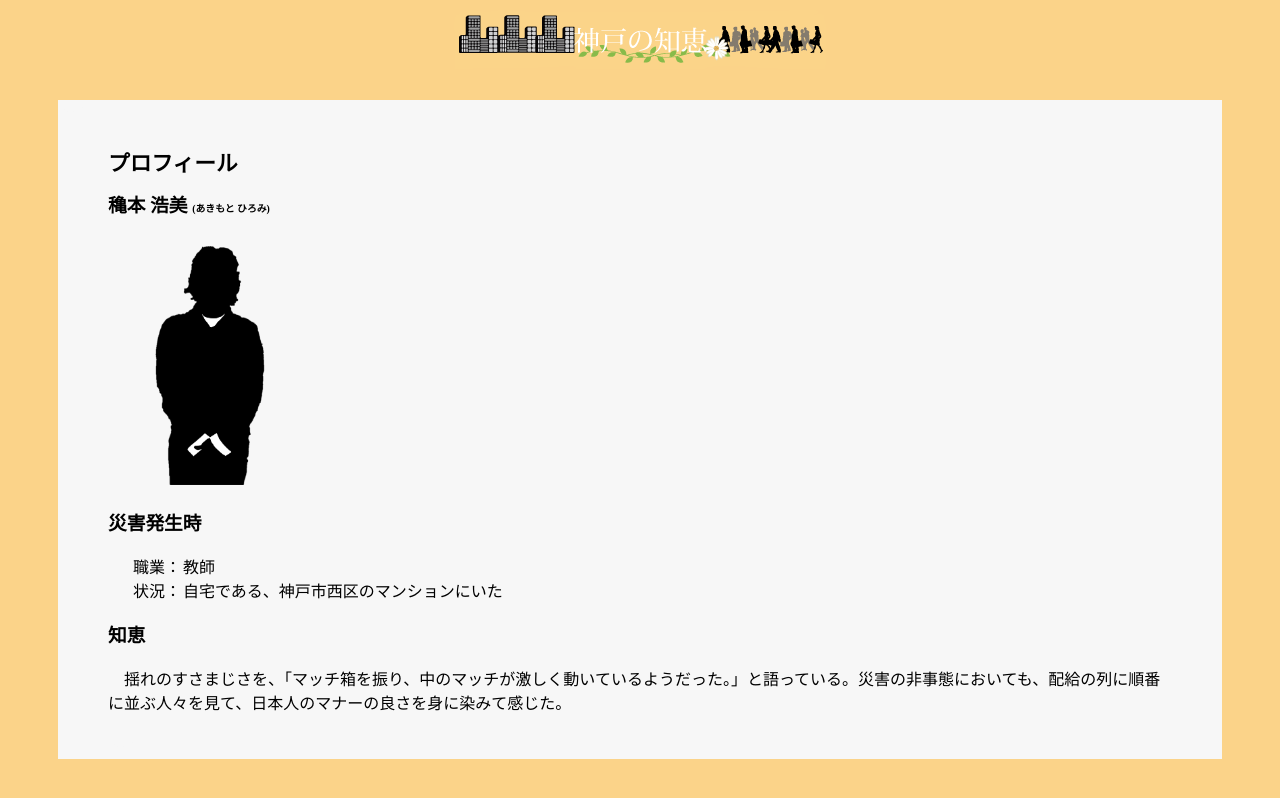
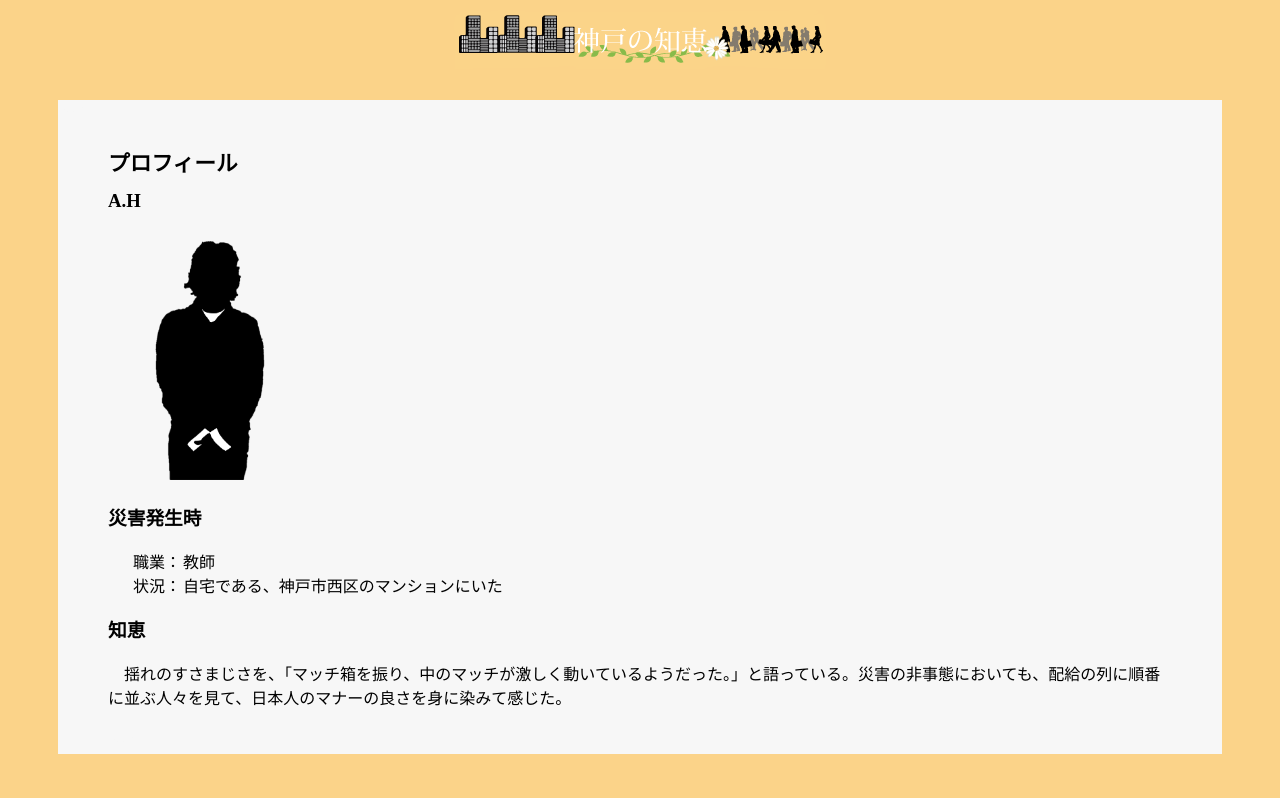
Before and after one commit to hllxlva/A.H, a plain HTML site: page index.html in a window 1280 px wide. Drawn offline with Linux system fonts and the light colour scheme.

Commit message:
Update index.html

```diff
--- a/index.html
+++ b/index.html
@@ -2,7 +2,7 @@
 <html lang="ja">
 <head>
 	<meta charset="UTF-8">
-	<title>神戸の知恵｜穐本 浩美 さん</title>
+	<title>神戸の知恵｜A.H さん</title>
 	<meta name="viewport" content="width=device-width, initial-scale=1.0">
 	<link rel="stylesheet" href="style.css">
 </head>
@@ -21,8 +21,7 @@
 		<!--/紹介-->
 		<section id="Introduction">
 			<h1>プロフィール</h1>
-			<h3 class="name">穐本 浩美
-				<span class="Phonetic">(あきもと ひろみ)</span>
+			<h3 class="name">A.H
 			</h3>
 			<figure class="profPhoto">
 				<img src="穐本先生.png" height="250" alt="">
@@ -37,7 +36,7 @@
 			<h3>知恵</h3>
 			<p>　揺れのすさまじさを、「マッチ箱を振り、中のマッチが激しく動いているようだった。」と語っている。災害の非事態においても、配給の列に順番に並ぶ人々を見て、日本人のマナーの良さを身に染みて感じた。</p>
 			<h4>余白</h4>
-		</secction>
+		</section>
 	</section>
 </body>
 </html>
```
